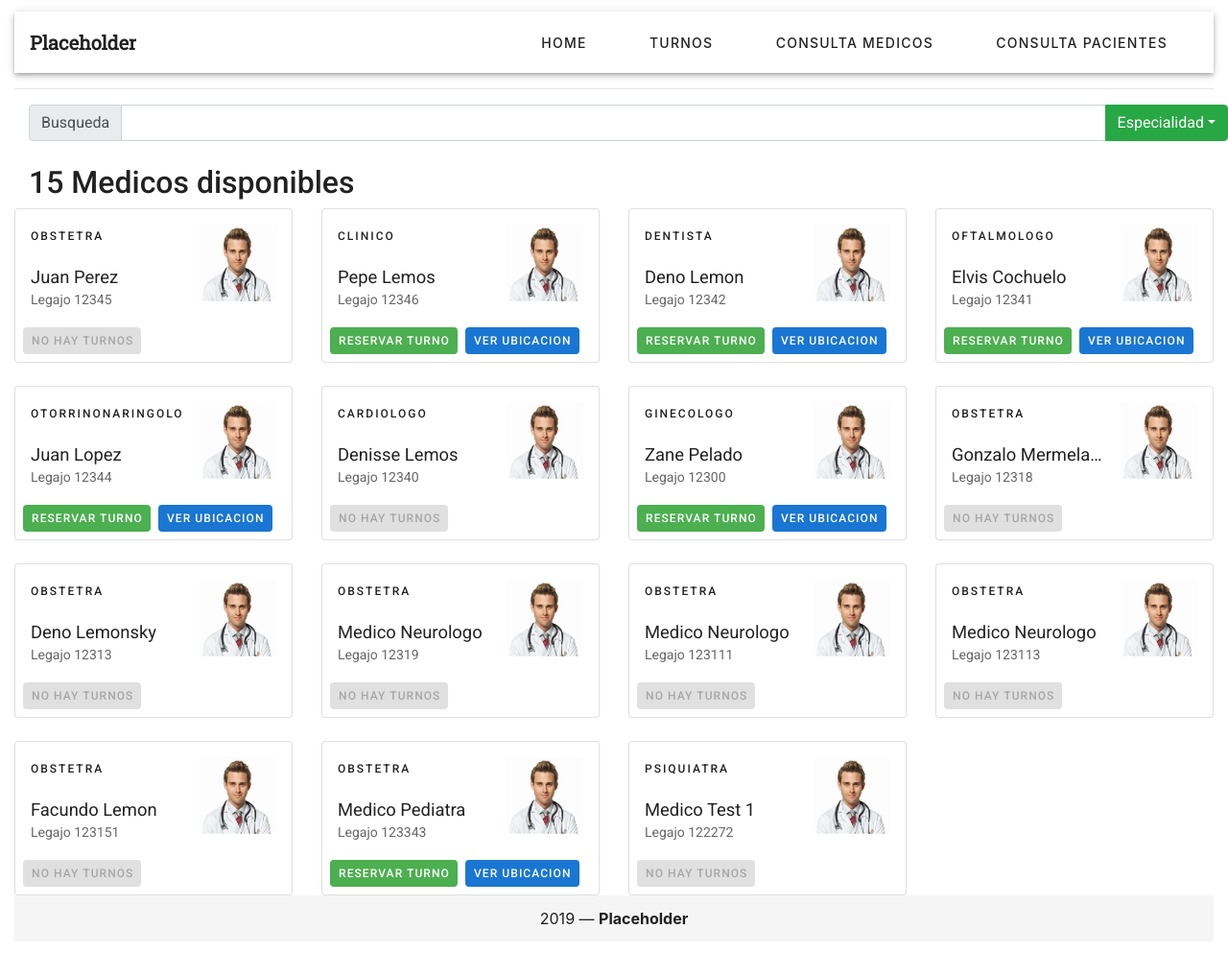
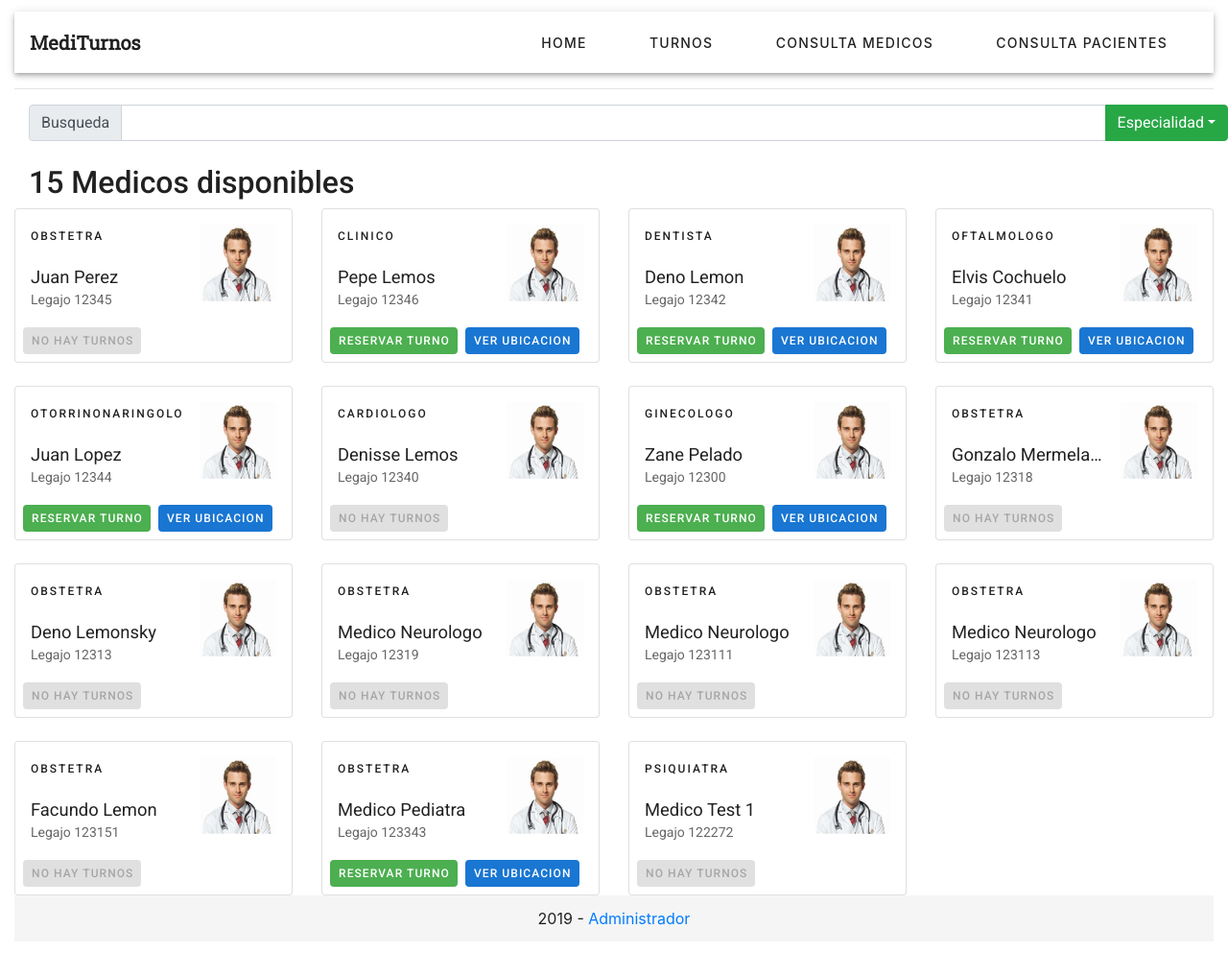
Before and after one commit to denulemos/nt2-vue, a Vue app: page /#/turnos in a window 1280 px wide. Shown: the whole page at 96% size. Built offline with nearby package versions, Linux system fonts and the light colour scheme.

Commit message:
adm page y ahora se busca por especialidad

```diff
--- a/src/App.vue
+++ b/src/App.vue
@@ -15,7 +15,7 @@
       >
 
 
-        <v-toolbar-title class="tituloPagina">Placeholder</v-toolbar-title>
+        <v-toolbar-title class="tituloPagina">MediTurnos</v-toolbar-title>
 
         <v-spacer></v-spacer>
 
@@ -40,7 +40,7 @@
       class="text-center"
       cols="12"
     >
-      {{ new Date().getFullYear() }} — <strong>Placeholder</strong>
+      {{ new Date().getFullYear() }} - <router-link to="/administrador" >Administrador</router-link>
     </v-col>
   </v-footer>
 </template>
--- /dev/null
+++ b/src/components/administrador.vue
@@ -0,0 +1,10 @@
+<template>
+<div id="app">
+<h1>Administrador</h1>
+</div>
+
+</template>
+
+<style scoped>
+@import '../styles/home.css';
+</style>
--- a/src/components/home.vue
+++ b/src/components/home.vue
@@ -13,7 +13,7 @@
 
         max-height="620"
       ></v-img>
-      <h1 class="cartel">Placeholder</h1>
+      <h1 class="cartel">MediTurnos</h1>
 
     </v-row>
   </v-app>
--- a/src/components/turnos.vue
+++ b/src/components/turnos.vue
@@ -11,7 +11,7 @@
 
     <template v-slot:append>
       <b-dropdown  text="Especialidad" variant="success">
-        <b-dropdown-item  v-for="(v , i)  in especialidadDistinta" v-bind:key="i"  v-model="criterioDeBusqueda" v-text="`${v}`">1 </b-dropdown-item>
+        <b-dropdown-item  v-for="(v , i) in especialidadDistinta" :key="i" :value="i" @click="criterioDeBusqueda = v"  >{{v}}</b-dropdown-item>
       </b-dropdown>
     </template>
   </b-input-group>
--- a/src/routes.js
+++ b/src/routes.js
@@ -1,4 +1,4 @@
-
+import Administrador from './components/administrador.vue'
 import Home from './components/home.vue'
 import Turnos from './components/turnos.vue'
 import Medicos from './components/medico.vue'
@@ -9,6 +9,7 @@ export const routes = [
     {path:'/',component:Home},
     {path: '/turnos' , component:Turnos},
     {path: '/medicos' , component:Medicos},
-    {path : '/pacientes' , component: Pacientes}
+    {path : '/pacientes' , component: Pacientes},
+    {path : '/administrador' , component: Administrador}
 
 ]
```
